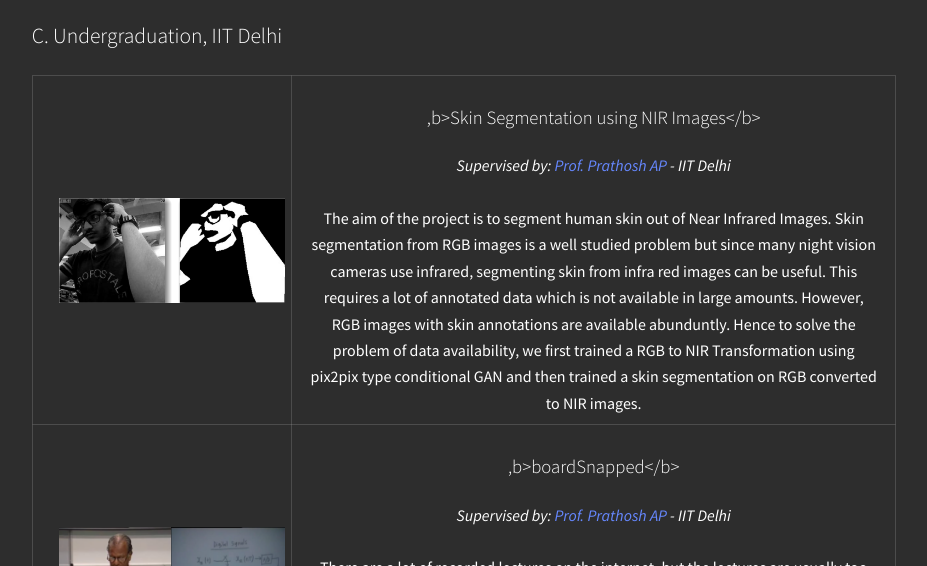
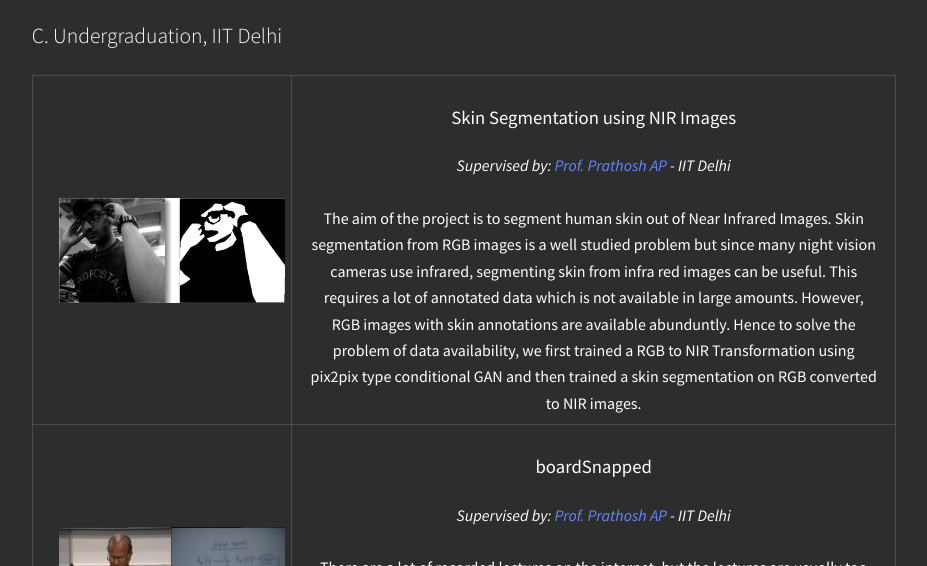
Before and after one commit to harshm121/portfolio-old, a Jekyll site: the page built from Projects/index.md, in a window 1280 px wide. Shown: the part 1614-2180 px from the top of the page, without its empty margins (176-1103 px from the left). Built offline with Jekyll 4.4.1, drawn with Linux system fonts in a browser that asks for light colours.

Commit message:
Update index.md

```diff
--- a/Projects/index.md
+++ b/Projects/index.md
@@ -64,14 +64,14 @@ Proposed an analytical framework to help create a mobility restriction policy sc
 <table style="width:100%;">
   <tr>
     <th width="30%"><img align="left" style="padding:10px;" src="./skinseg.png" alt="Skin segmentation example" width = "100%"></th>
-	  <th width="70%"><h3>,b>Skin Segmentation using NIR Images</b></h3> <i><h8> Supervised by: <a href="https://sites.google.com/view/prathosh">Prof. Prathosh AP</a> - IIT Delhi </h8></i><br><br>
+	  <th width="70%"><h3><b>Skin Segmentation using NIR Images</b></h3> <i><h8> Supervised by: <a href="https://sites.google.com/view/prathosh">Prof. Prathosh AP</a> - IIT Delhi </h8></i><br><br>
 The aim of the project is to segment human skin out of Near Infrared Images. Skin segmentation from RGB images is a well studied problem but since many night vision cameras use infrared, segmenting skin from infra red images can be useful. This requires a lot of annotated data which is not available in large amounts. However, RGB images with skin annotations are available abunduntly. Hence to solve the problem of data availability, we first trained a RGB to NIR Transformation using pix2pix type conditional GAN and then trained a skin segmentation on RGB converted to NIR images. </th>
   </tr>
 
 
   <tr>
     <th width="30%"><img align="left" style="padding:10px;" src="./boardsnapped.png" alt="Example images" width="100%"></th>
-	<th width="70%"><h3>,b>boardSnapped</b></h3> <i><h8> Supervised by: <a href="https://sites.google.com/view/prathosh">Prof. Prathosh AP</a> - IIT Delhi </h8></i><br><br>
+	<th width="70%"><h3><b>boardSnapped</b></h3> <i><h8> Supervised by: <a href="https://sites.google.com/view/prathosh">Prof. Prathosh AP</a> - IIT Delhi </h8></i><br><br>
 	There are a lot of recorded lectures on the internet, but the lectures are usually too long and slow and it is difficult to skim through a video like one would do in notes. We formulated this task to a Machine Learnin task of finding certain key frames from an educational video (NPTEL Videos) which capture all the written content in a video. Thus 1 one hour video can be successfully summarized in about 10 images. [<a href="https://docs.google.com/presentation/d/1hnYlk-_ie_55itjfKPlbFFm5x9woRM1kMJZJNiyOV2I/edit?usp=sharing">Presentation</a>]
 </th>
   </tr>
```
